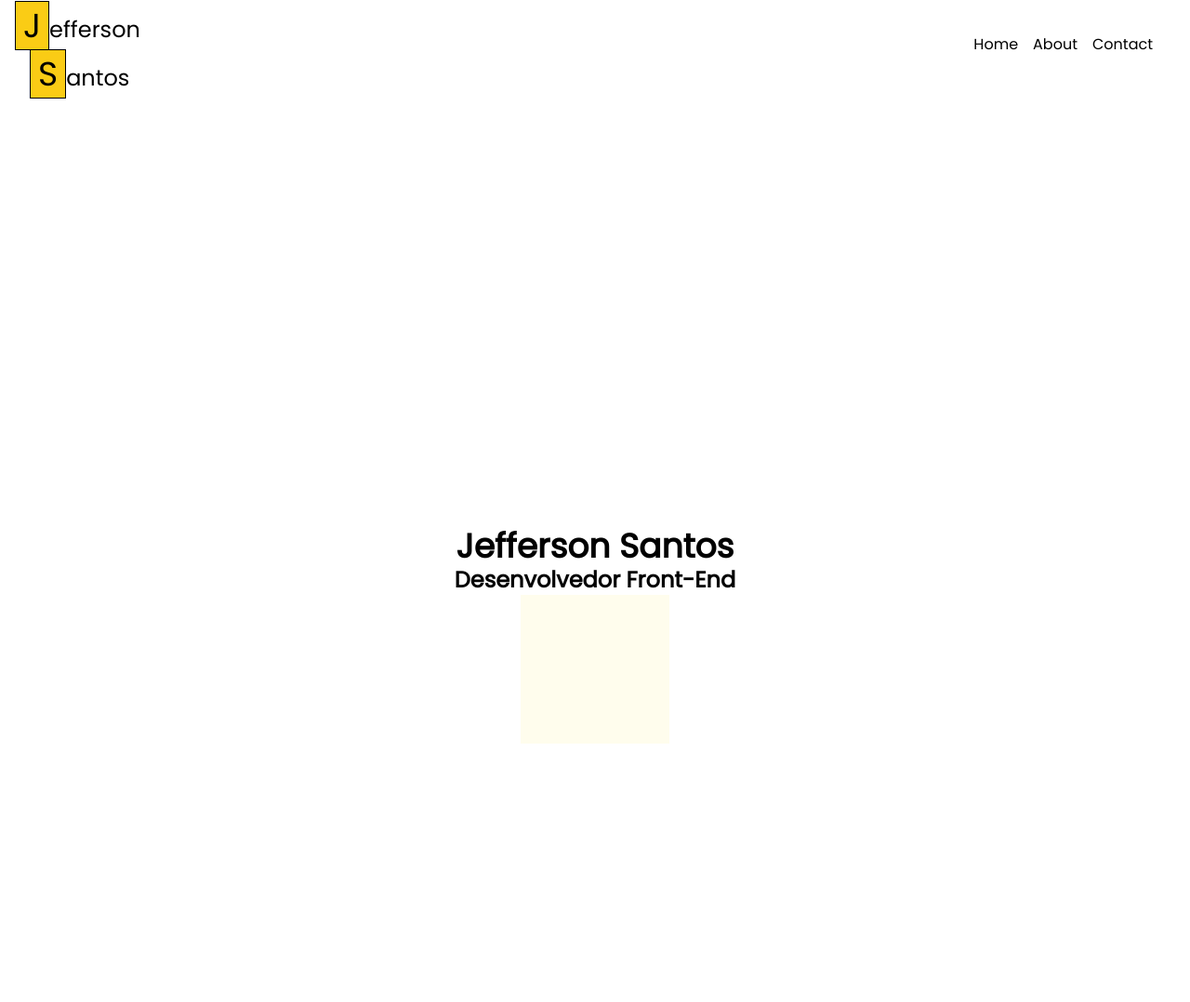
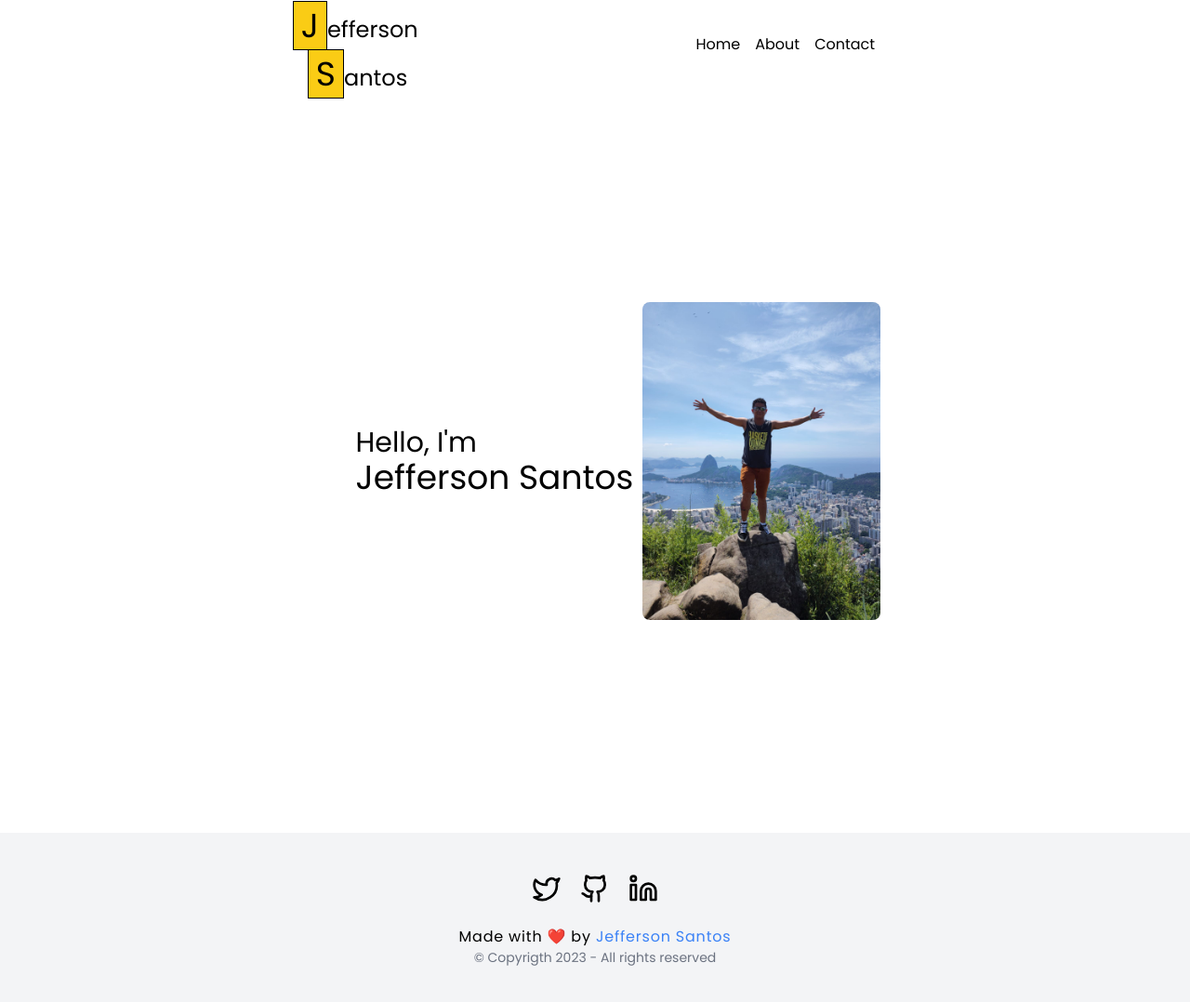
Before and after one commit to jeffersondrs/Portfolio, a Next.js app: page / in a window 1280 px wide. Shown: the whole page at 93% size. Before the commit the page ends 800 px from the top, so only its background shows below. Built offline with nearby package versions, Linux system fonts and the light colour scheme.

Commit message:
footer, navigation menu layout global.

```diff
--- a/package.json
+++ b/package.json
@@ -16,6 +16,8 @@
     "eslint": "8.43.0",
     "eslint-config-next": "13.4.7",
     "framer-motion": "^10.12.17",
+    "lucide": "^0.257.0",
+    "lucide-react": "^0.257.0",
     "next": "13.4.7",
     "postcss": "8.4.24",
     "react": "18.2.0",
--- /dev/null
+++ b/src/app/about/page.tsx
@@ -0,0 +1,16 @@
+import Link from "next/link";
+import React from "react";
+
+export const metadata = {
+    title: "Sobre",
+    description: "Generated by create next app",
+  };
+
+
+export default function AboutPage() {
+  return (
+    <div className="text-black">
+      <h1 >About Page</h1>
+    </div>
+  );
+}
--- a/src/app/layout.tsx
+++ b/src/app/layout.tsx
@@ -1,8 +1,10 @@
+import Navegation from "@/components/Navegation";
 import "./globals.css";
 import { Poppins } from "next/font/google";
+import Footer from "@/components/Footer";
 
 export const metadata = {
-  title: "Portifolio",
+  title: "Home Page",
   description: "Generated by create next app",
 };
 
@@ -18,7 +20,10 @@ export default function RootLayout({
 }) {
   return (
     <html lang="en">
-      <body className={poppins.className}>{children}</body>
+      <body className={poppins.className}>
+        <Navegation>{children}</Navegation>
+        <Footer />
+      </body>
     </html>
   );
 }
--- a/src/app/page.tsx
+++ b/src/app/page.tsx
@@ -1,88 +1,27 @@
 "use client";
 
-import Link from "next/link";
+import Image from "next/image";
 import { motion } from "framer-motion";
 
 export default function Home() {
   return (
-    <main className="flex flex-col items-center justify-center w-full h-screen justify-between">
-      <nav className="flex w-full justify-between items-center px-4 py-2 pr-10">
-        <div
-          className="hover:translate-x-3 hover:translate-y-3 transition-all
-        duration-300 ease-in-out transform cursor-pointer
-        "
+    <main className="flex flex-col items-center w-full h-screen justify-between">
+      <div className="flex flex-row items-center justify-center w-full h-full sm:flex-col">
+        <motion.div
+          animate={{ translateX: 30, opacity: 1 }}
+          transition={{ duration: 2 }}
+          className="p-10 sm:p-0 sm:mt-5"
         >
-          <motion.p
-          whileHover={{
-            translateX: 20,
-            scaleX: 1.3,
-          }}
-          transition={{
-            duration: 3,
-            repeat: 1,
-          }}
-          className="text-2xl">
-            <span
-
-              className="text-4xl bg-yellow-400 px-2 border
-            border-black"
-            >
-              J
-            </span>
-            <span>efferson</span>
-          </motion.p>
-          <p className="text-2xl translate-x-4 translate-y-3">
-            <span
-              className="bg-yellow-400 px-2 text-4xl border
-            border-black
-            "
-            >
-              S
-            </span>
-            <span
-              className="text-2xl
-            "
-            >
-              antos
-            </span>
-          </p>
-        </div>
-
-        <div className="flex items-center space-x-4 sm:hidden">
-          <Link href="/" className="hover:text-gray-400">
-            Home
-          </Link>
-          <Link href="/about" className="hover:text-gray-400">
-            About
-          </Link>
-          <Link href="/contact" className="hover:text-gray-400">
-            Contact
-          </Link>
-        </div>
-      </nav>
-
-      <div className="flex flex-col items-center justify-center w-full">
-        <h1 className="text-4xl font-bold text-center z-10">
-          Jefferson Santos
-        </h1>
-        <h2 className="text-2xl font-bold text-center z-10">
-          Desenvolvedor Front-End
-        </h2>
-        <div>
-          <motion.div
-            whileHover={{
-              translateY: -20,
-              scale: 1.3,
-            }}
-            transition={{
-              duration: 3,
-              repeat: Infinity,
-              repeatDelay: 0.5,
-              repeatType: "reverse",
-            }}
-            className="w-40 h-40 bg-yellow-100/30 -z-10"
-          />
-        </div>
+          <p className="text-3xl">Hello, I&apos;m</p>
+          <p className="text-4xl">Jefferson Santos</p>
+        </motion.div>
+        <motion.div
+          animate={{ translateX: -20, opacity: 1 }}
+          transition={{ duration: 2 }}
+          className="w-64 ml-5 rounded-lg overflow-hidden sm:ml-0 sm:mt-5"
+        >
+          <Image src="/noivo.jpg" alt="foto_perfil" width={300} height={300} />
+        </motion.div>
       </div>
     </main>
   );
--- /dev/null
+++ b/src/components/Footer.tsx
@@ -0,0 +1,53 @@
+"use client";
+
+import React from "react";
+import Link from "next/link";
+import { motion } from "framer-motion";
+import { Twitter, Github, Linkedin } from "lucide-react";
+
+export default function Footer() {
+  return (
+    <footer className="flex justify-center items-center w-full p-10 bg-gray-100 flex-col">
+      <div className="flex flex-row gap-3">
+        <Link href="https://twitter.com/kalliadranoth">
+          <Twitter
+            size={40}
+            className="hover:text-white transition-all duration-200 ease-in-out p-1 rounded-md hover:bg-gradient-radial from-blue-400 to-sky-400"
+          />
+        </Link>
+        <Link href="https://github.com/jeffersondrs">
+          <Github
+            size={40}
+            className="hover:text-white transition-all duration-200 ease-in-out p-1 rounded-md hover:bg-gradient-to-tl from-black to-sky-900"
+          />
+        </Link>
+
+        <Link href="https://www.linkedin.com/in/jeffersondrs/">
+          <Linkedin
+            size={40}
+            className="hover:text-white transition-all duration-200 ease-in-out p-1 rounded-md hover:bg-gradient-radial from-blue-400 to-blue-700"
+          />
+        </Link>
+      </div>
+      <div className="flex flex-row gap-3 mt-5">
+        <p className="tracking-wider">
+          Made with <span className="text-red-500">❤️</span> by{" "}
+          <Link
+            className="text-blue-500 hover:text-blue-700 transition-all duration-200 ease-in-out"
+            href="
+          https://twitter.com/kalliadranoth"
+          >
+            Jefferson Santos
+          </Link>
+        </p>
+      </div>
+      <div>
+        <p className="text-sm text-gray-500">
+          © Copyrigth {
+            new Date().getFullYear()
+          } - All rights reserved
+        </p>
+      </div>
+    </footer>
+  );
+}
--- a/src/components/Logo.tsx
+++ b/src/components/Logo.tsx
@@ -35,3 +35,5 @@ const YourComponent = () => {
     </motion.div>
   );
 };
+
+export default YourComponent;
--- /dev/null
+++ b/src/components/Menu.tsx
@@ -0,0 +1,95 @@
+import { useState } from "react";
+import { motion, Variants } from "framer-motion";
+import { MenuToggle } from "./MenuToggle";
+import Link from "next/link";
+
+const itemVariants: Variants = {
+  open: {
+    opacity: 1,
+    y: 0,
+    transition: { type: "spring", stiffness: 300, damping: 24 },
+  },
+  closed: { opacity: 0, y: 20, transition: { duration: 0.2 } },
+};
+
+export default function App() {
+  const [isOpen, setIsOpen] = useState(false);
+
+  return (
+    <motion.nav
+      initial={false}
+      animate={isOpen ? "open" : "closed"}
+      className="flex flex-col w-48 sm:items-end sm:w-full"
+    >
+      <motion.button
+        whileTap={{ scale: 0.97 }}
+        onClick={() => setIsOpen(!isOpen)}
+        className="flex flex-row justify-between items-center w-full p-3 bg-gray-100 rounded-md shadow-md focus:outline-none sm:hidden"
+      >
+        Menu
+        <motion.div
+          variants={{
+            open: { rotate: 180 },
+            closed: { rotate: 0 },
+          }}
+          transition={{ duration: 0.2 }}
+          style={{ originY: 0.55 }}
+        >
+          <svg width="15" height="15" viewBox="0 0 20 20">
+            <path d="M0 7 L 20 7 L 10 16" />
+          </svg>
+        </motion.div>
+      </motion.button>
+      <MenuToggle toggle={() => setIsOpen(!isOpen)} />
+      <motion.ul
+        variants={{
+          open: {
+            clipPath: "inset(0% 0% 0% 0% round 10px)",
+            transition: {
+              type: "spring",
+              bounce: 0,
+              duration: 0.7,
+              delayChildren: 0.3,
+              staggerChildren: 0.05,
+            },
+          },
+          closed: {
+            clipPath: "inset(10% 50% 90% 50% round 10px)",
+            transition: {
+              type: "spring",
+              bounce: 0,
+              duration: 0.3,
+            },
+          },
+        }}
+        style={{ pointerEvents: isOpen ? "auto" : "none" }}
+        className="flex flex-col gap-2 p-1 bg-gray-100 rounded-md shadow-md sm:w-48"
+      >
+        <Link href={"/"}>
+          <motion.li
+            className="hover:bg-gray-300 p-1 rounded-md hover:cursor-pointer"
+            variants={itemVariants}
+          >
+            Home
+          </motion.li>
+        </Link>
+        <Link href={"/about"}>
+          <motion.li
+            className="hover:bg-gray-300 p-1 rounded-md hover:cursor-pointer"
+            variants={itemVariants}
+          >
+            Sobre
+          </motion.li>
+        </Link>
+        <Link href={"/contact"}>
+          <motion.li
+            className="hover:bg-gray-300 p-1 rounded-md hover:cursor-pointer"
+            variants={itemVariants}
+          >
+            Contato
+          </motion.li>
+        </Link>
+      </motion.ul>
+    </motion.nav>
+  );
+}
--- /dev/null
+++ b/src/components/MenuToggle.tsx
@@ -0,0 +1,48 @@
+import * as React from "react";
+import { motion } from "framer-motion";
+
+interface PathProps {
+    variants: any;
+    transition?: any;
+    d?: string;
+}
+
+const Path = (props: PathProps) => (
+  <motion.path
+    fill="transparent"
+    strokeWidth="3"
+    stroke="hsl(0, 0%, 18%)"
+    strokeLinecap="round"
+    {...props}
+  />
+);
+
+export const MenuToggle = ({ toggle }: any) => (
+  <button
+    className="rounded-full w-12 h-12 sm:flex flex-col justify-center items-center bg-gray-100 hidden"
+    onClick={toggle}
+  >
+    <svg width="23" height="23" viewBox="0 0 23 23">
+      <Path
+        variants={{
+          closed: { d: "M 2 2.5 L 20 2.5" },
+          open: { d: "M 3 16.5 L 17 2.5" },
+        }}
+      />
+      <Path
+        d="M 2 9.423 L 20 9.423"
+        variants={{
+          closed: { opacity: 1 },
+          open: { opacity: 0 },
+        }}
+        transition={{ duration: 0.1 }}
+      />
+      <Path
+        variants={{
+          closed: { d: "M 2 16.346 L 20 16.346" },
+          open: { d: "M 3 2.5 L 17 16.346" },
+        }}
+      />
+    </svg>
+  </button>
+);
--- /dev/null
+++ b/src/components/Navegation.tsx
@@ -0,0 +1,79 @@
+"use client";
+
+import Link from "next/link";
+import React from "react";
+import { motion } from "framer-motion";
+import Menu from "./Menu";
+
+interface NavegationProps {
+  children?: React.ReactNode;
+}
+
+export default function Navegation({ children }: NavegationProps) {
+  return (
+    <>
+      <nav className="flex w-full justify-evenly items-center px-4 py-2 pr-10">
+        <div
+          className="hover:translate-x-3 hover:translate-y-3 transition-all
+        duration-300 ease-in-out transform cursor-pointer
+        "
+        >
+          <motion.p
+            whileHover={{
+              translateX: 20,
+              scaleX: 1.3,
+            }}
+            transition={{
+              duration: 3,
+              repeat: 1,
+            }}
+            className="text-2xl"
+          >
+            <span
+              className="text-4xl bg-yellow-400 px-2 border
+            border-black"
+            >
+              J
+            </span>
+            <span>efferson</span>
+          </motion.p>
+          <p className="text-2xl translate-x-4 translate-y-3">
+            <span
+              className="bg-yellow-400 px-2 text-4xl border
+            border-black
+            "
+            >
+              S
+            </span>
+            <span
+              className="text-2xl
+            "
+            >
+              antos
+            </span>
+          </p>
+        </div>
+        {/* <div className="">
+          <Menu />
+        </div> */}
+
+        <div
+          className="flex items-center space-x-4 sm:hidden transition-all
+        duration-500 ease-in-out transform cursor-pointer
+          "
+        >
+          <Link href="/" className="hover:text-gray-400">
+            Home
+          </Link>
+          <Link href="/about" className="hover:text-gray-400">
+            About
+          </Link>
+          <Link href="/contact" className="hover:text-gray-400">
+            Contact
+          </Link>
+        </div>
+      </nav>
+      {children}
+    </>
+  );
+}
```
Also changed, not shown: src/app/contact/page.tsx (added, +18 -0 lines), public/noivo.jpg (added), 1 other file (tests, documents, lock files or other folders).
